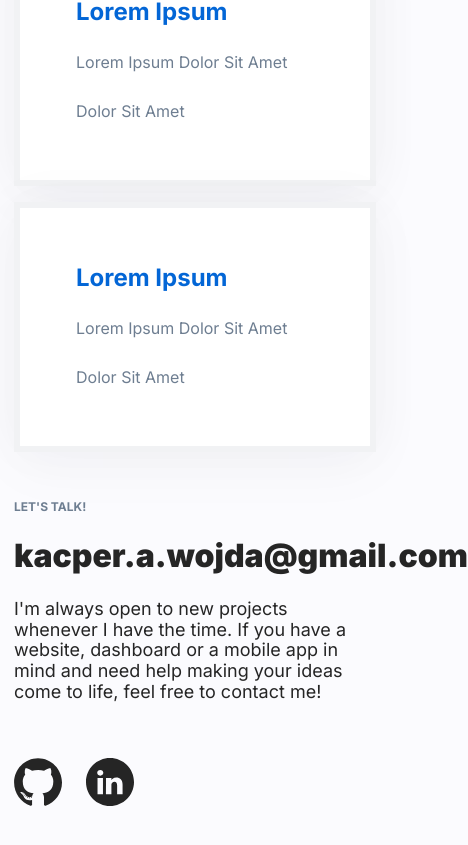
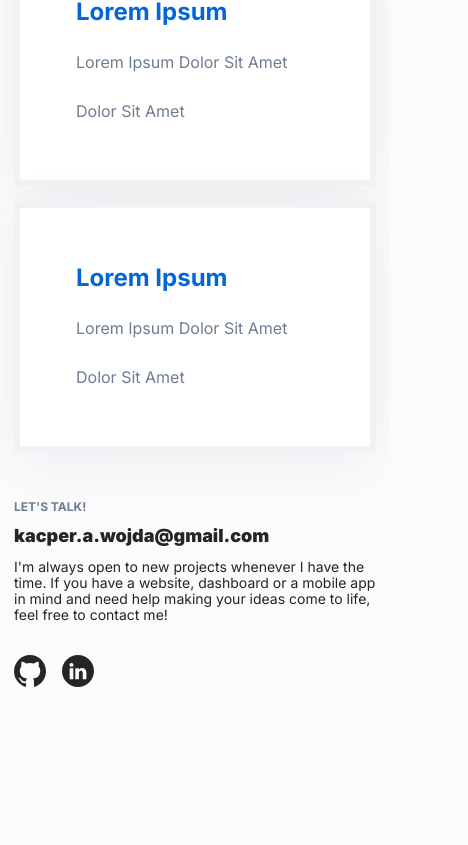
Before and after one commit to wojdaSoftware/personal-homepage, a React (Create React App) app: page / in a window 390 px wide. Shown: the part 2234-3079 px from the top of the page, 468 px wide, since content can reach past the window. After the commit the page ends 2956 px from the top, so only its background shows below. Built offline with nearby package versions, Linux system fonts and the light colour scheme.

Commit message:
footer mobile styling changes

```diff
--- a/src/components/Footer/styled.js
+++ b/src/components/Footer/styled.js
@@ -5,6 +5,14 @@ import { ReactComponent as LinkedInIcon } from '../../images/linkedin-link.svg';
 
 const svgLinkStyle = () => {
   return css`
+    width: 48px;
+    height: 48px;
+
+    @media (max-width: ${({ theme }) => theme.breakpoint.mobile}px) {
+      width: 32px;
+      height: 32px
+    }
+
     & path {
       transition-duration: 200ms;
       fill: ${({ theme }) => theme.color.black};
@@ -20,7 +28,7 @@ export const StyledFooter = styled.footer`
   margin: 120px auto 109px;
 
   @media (max-width: ${({ theme }) => theme.breakpoint.mobile}px) {
-   margin-top: 48px;
+    margin: 48px auto 31px;
   }
 `;
 
@@ -47,12 +55,22 @@ export const StyledLink = styled.a`
   &:hover {
     color: ${({ theme }) => theme.color.scienceBlue};
   }
+
+  @media (max-width: ${({ theme }) => theme.breakpoint.mobile}px) {
+    font-size: 18px;
+    margin-top: 12px;
+  }
 `;
 
 export const StyledParagraph = styled.p`
   font-size: 18px;
   margin: 24px 0 0 0;
   color: ${({ theme }) => theme.color.black};
+
+  @media (max-width: ${({ theme }) => theme.breakpoint.mobile}px) {
+    font-size: 14px;
+    margin-top: 12px;
+  }
 `;
 
 export const StyledGridContainer = styled.div`
@@ -60,6 +78,11 @@ export const StyledGridContainer = styled.div`
   display: grid;
   grid-template-columns: min-content min-content;
   grid-column-gap: 24px;
+
+  @media (max-width: ${({ theme }) => theme.breakpoint.mobile}px) {
+    margin-top: 32px;
+    grid-column-gap: 16px;
+  }
 `;
 
 export const StyledContainer = styled.div`
```
Also changed, not shown: src/images/github-link.svg, src/images/linkedin-link.svg.
